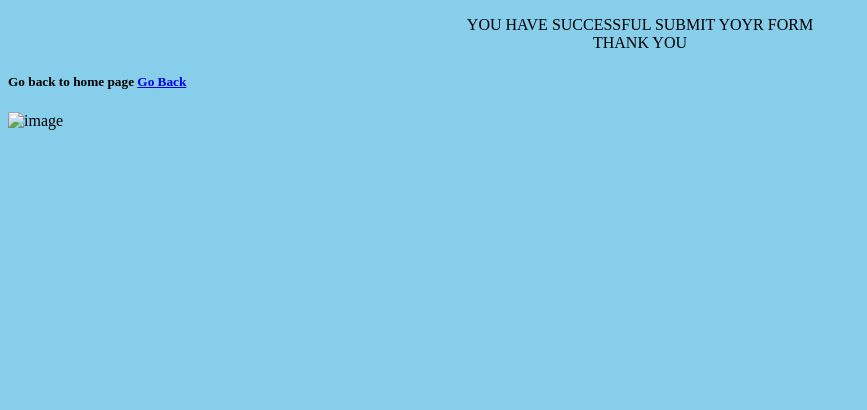
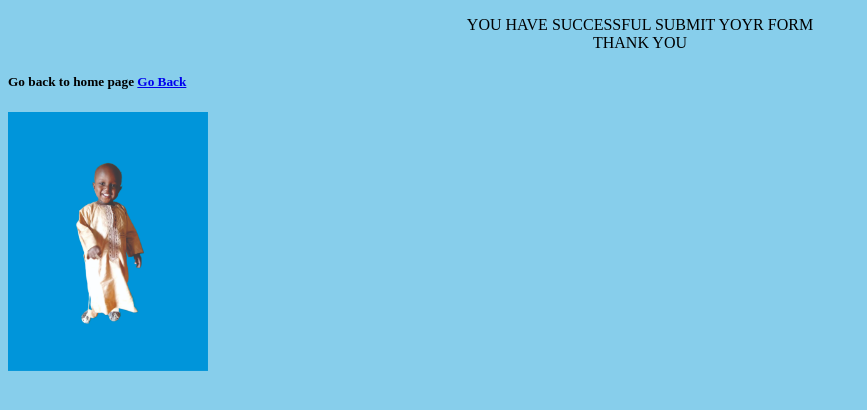
Before and after one commit to idris667/Host-form, a plain HTML site: page submit.html in a window 1280 px wide. Shown: the whole page, without its empty margins (0-867 px from the left). Drawn offline with Linux system fonts and the light colour scheme.

Commit message:
final work 2

```diff
--- a/submit.html
+++ b/submit.html
@@ -8,7 +8,7 @@
 
         <h5>Go back to home page <a href="index.html"> Go Back </a></h5>
 
-       <img src="img" width="200" alt="image">
+       <img src="img/affan pix.jpg" width="200" alt="image">
 
 
     </body>
```
